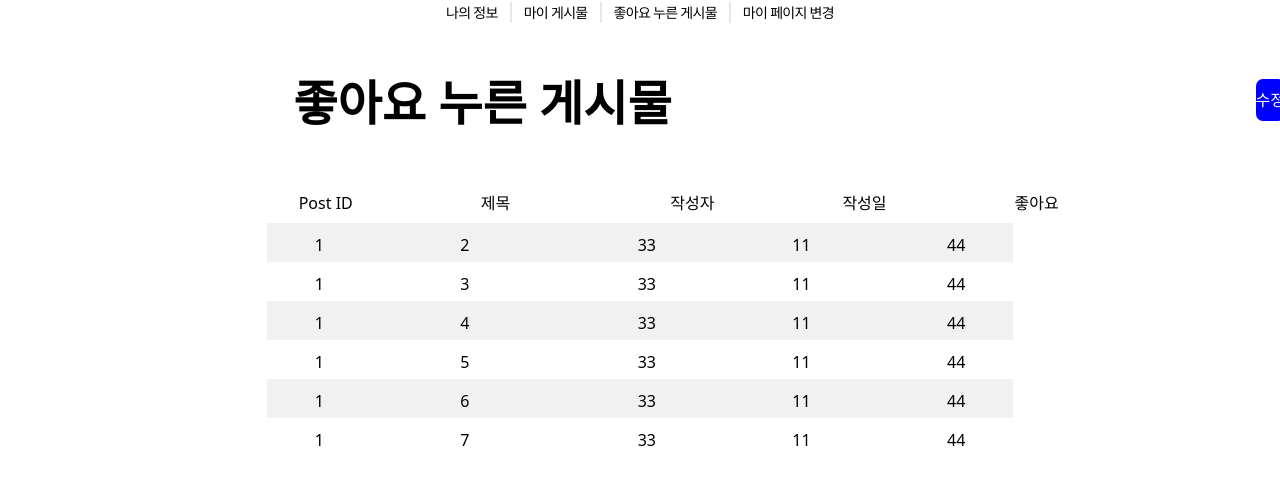
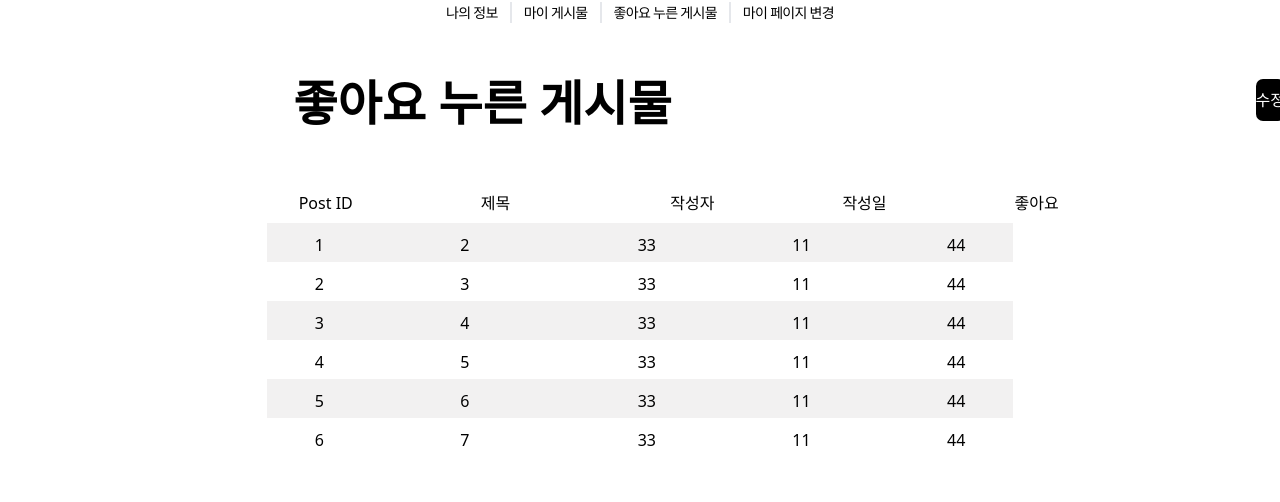
Before and after one commit to chessering/Front-End, a React (Create React App) app: page /likeposts in a window 1280 px wide. Shown: the part 148-650 px from the top of the page. Built offline with nearby package versions, Linux system fonts and the light colour scheme; what recoil-persist would draw is missing.

Commit message:
[Feat] : 체크박스 구현

```diff
--- a/src/pages/MyPage/LikePosts.jsx
+++ b/src/pages/MyPage/LikePosts.jsx
@@ -1,9 +1,9 @@
-import React from 'react';
+import React, { useState } from 'react';
 import MyLists from "./MyLists.jsx";
 import styled from "styled-components";
 
 const StyledButton = styled.button`
-    background : blue;
+    background : black;
     color : white;
     border : none;
     border-radius : 7px;
@@ -26,16 +26,57 @@ function LikePosts() {
 
     const dummyposts=[
         {postId : 1, title : 2, author : 33, date : 11, like : 44},
-        {postId : 1, title : 3, author : 33, date : 11, like : 44},
-        {postId : 1, title : 4, author : 33, date : 11, like : 44},
-        {postId : 1, title : 5, author : 33, date : 11, like : 44},
-        {postId : 1, title : 6, author : 33, date : 11, like : 44},
-        {postId : 1, title : 7, author : 33, date : 11, like : 44},
+        {postId : 2, title : 3, author : 33, date : 11, like : 44},
+        {postId : 3, title : 4, author : 33, date : 11, like : 44},
+        {postId : 4, title : 5, author : 33, date : 11, like : 44},
+        {postId : 5, title : 6, author : 33, date : 11, like : 44},
+        {postId : 6, title : 7, author : 33, date : 11, like : 44},
     ]
+    const [clicked, setClicked] = useState(false);
+    const [checked, setChecked] = useState(false);
+    const [checkItems, setCheckItems] = useState(new Set);
+
+    const checkHandled = ({target}) => {
+        console.log(target);
+        setChecked(!checked);
+        checkItemHandler(target.id, target.checked);
+      }
+
+    const checkItemHandler = (id, isChecked) => {
+        if (isChecked) {
+          checkItems.add(id)
+          setCheckItems(checkItems)
+          console.log(checkItems)
+        } else if (!isChecked) {
+          checkItems.delete(id)
+          setCheckItems(checkItems)
+          console.log(checkItems)
+        }
+      }
     //추후 api 받아온 정보로 교체할 예정
+    // const [postInfo, setPostInfo] = useState([]);
+    // const token = localStorage.getItem('access_Token');
+
+	// async function handlePostInfo(){
+    //     const result = await axios({
+    //         url : `${process.env.REACT_APP_API_URL}/mypages/liked_posting`,
+    //         method: 'GET',
+    // headers : {
+    //     'authorization' : `${token}`
+    // }
+    //     })
+    //     setPostInfo(result.data)
+    // }
+
+    // useEffect(() =>{
+    //     handlePostInfo()
+    // },[])
 
     const postlist = dummyposts.map((post, index) => (<StyledList key={index} even = {index % 2 === 0}>
         <div className="flex flex-row flex-wrap justify-between w-12/12 align-baseline">
+            {(clicked) &&
+                <input id={post.postId} type="checkbox" onClick={(e) => checkHandled(e)} />
+            }
             <div className="flex mr-32 ml-12 pt-2.5 justify-center items-center text-center">{post.postId}</div>
             <div className="flex mr-40 pt-2.5 justify-center items-center text-center">{post.title}</div>
             <div className="flex mr-32 pt-2.5 justify-center items-center text-center">{post.author}</div>
@@ -53,7 +94,7 @@ function LikePosts() {
             <MyLists/>
             <div className="flex flex-row mt-12 w-8/12 ml-40">
                 <div className="text-5xl mb-16 font-bold whitespace-nowrap text-left mr-96">좋아요 누른 게시물</div>
-                <StyledButton>수정</StyledButton>
+                <StyledButton onClick = {() => setClicked(!clicked)}>수정</StyledButton>
             </div>
             <div className="flex w-7/12 flex-col">
                 <div className="flex flex-row align-middle justify-between w-12/12 mb-2">
```
